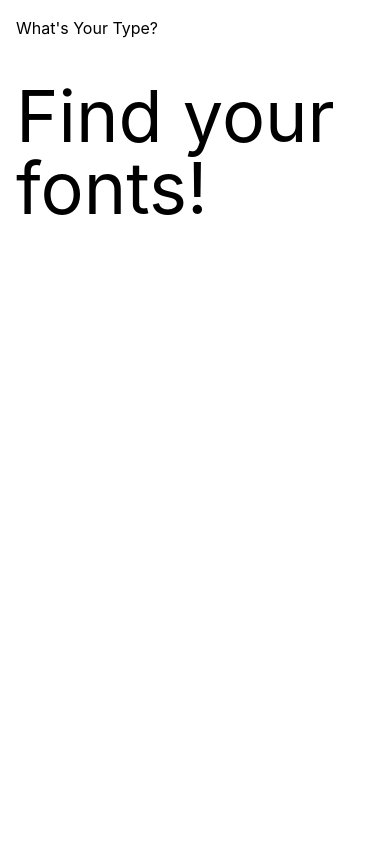
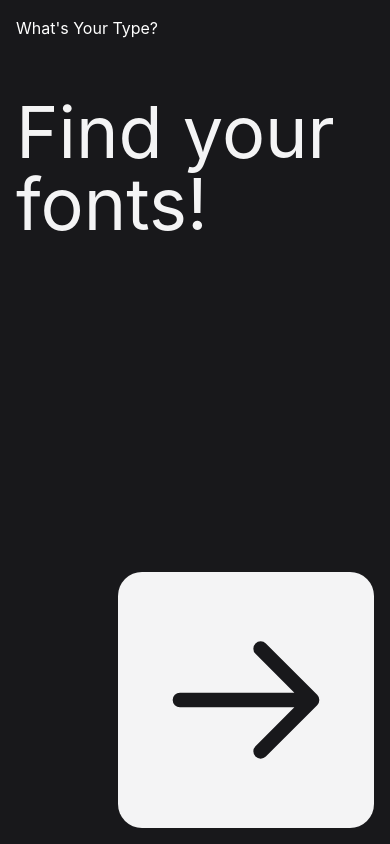
Before and after one commit to Computational-Creativity-Lab/Crowdsourcing-Font-Preferences, a Next.js app: page / in a window 390 px wide. Built offline with nearby package versions, Linux system fonts and the light colour scheme; a web font is replaced by a local one.

Commit message:
mobile view for survey page

```diff
--- a/src/components/FontCard.js
+++ b/src/components/FontCard.js
@@ -7,7 +7,6 @@ export default function FontCard({ fontStyle, pengram, chosenCard, cardNum }) {
         // ${chosenCard == cardNum ? "border border-solid border-white" : ""}
         className={`
            h-full bg-black flex rounded-3xl items-center relative justify-center select-none hover:cursor-pointer`}
-        // } h-full bg-black flex rounded-3xl items-center relative justify-center select-none hover:scale-[1.005] hover:cursor-pointer active:scale-[.99] hover:shadow-[0_25px_35px_rgba(0,0,0,.2)] duration-200`}
         initial={{ opacity: 0, scale: 0.95 }}
         animate={{ opacity: 1, scale: 1 }}
         exit={{ opacity: 0, scale: 0.95 }}
--- a/src/components/FontsPromptLeftCol.js
+++ b/src/components/FontsPromptLeftCol.js
@@ -34,6 +34,13 @@ export default function FontsPromptLeftCol(props) {
                 : "border border-solid border-black"
             } w-4 h-4 rounded-full`}
           ></div>
+          <div
+            className={`${
+              props.kwRound >= 3
+                ? "bg-slate-900"
+                : "border border-solid border-black"
+            } w-4 h-4 rounded-full`}
+          ></div>
         </div>
       </div>
     </div>
--- a/src/components/FontsPromptRightCol.js
+++ b/src/components/FontsPromptRightCol.js
@@ -49,14 +49,10 @@ export default function FontsPromptRightCol(props) {
     setBotCardState,
   } = props;
 
-  //const [FFI, setFFI] = useState(Math.floor(Math.random() * FONTS.length));
-  //const [SFI, setSFI] = useState(Math.floor(Math.random() * FONTS.length));
   const [chosenCard, setChosenCard] = useState();
   const [currentPengram, setCurrentPengram] = useState(pengrams[pengramIndex]);
   const [textFade, startTextFade] = useState(false);
 
-  // const [topCardState, setTopCardState] = useState(true);
-  // const [botCardState, setBotCardState] = useState(true);
   const topIsMounted = useRef(false);
   const botIsMounted = useRef(false);
 
@@ -102,8 +98,6 @@ export default function FontsPromptRightCol(props) {
     setTimeout(() => {
       //show card text again
       startTextFade(false);
-
-      //update font
     }, 500);
   };
 
@@ -125,27 +119,28 @@ export default function FontsPromptRightCol(props) {
     // pengramIndex++;
     // setCurrentPengram(pengrams[pengramIndex]);
 
-    if (props.kwRound < 2) {
+    if (props.kwRound < 3) {
       console.log();
       if (option != 1) {
         setTopCardState(false);
         setTimeout(() => {
           setTopCardState(true);
-        }, 1000);
+        }, 500);
       } else {
         //top card is clicked
         setBotCardState(false);
         setTimeout(() => {
           setBotCardState(true);
-        }, 1000);
+        }, 500);
       }
     }
   };
 
   return (
-    <div className={styles.rightCol}>
+    <div className="grid grid-rows-2 h-full">
+      {/* <div className={styles.rightCol}> */}
       <motion.div
-        className={styles.topRight}
+        className="row-span-1 px-4 pb-2 pt-4"
         onClick={() => {
           handleClick(1);
           fadeText();
@@ -161,7 +156,7 @@ export default function FontsPromptRightCol(props) {
         />
       </motion.div>
       <motion.div
-        className={styles.bottomRight}
+        className="row-span-2 px-4 pb-4 pt-2"
         onClick={() => {
           handleClick(2);
           fadeText();
--- a/src/components/datavis/DataBar.js
+++ b/src/components/datavis/DataBar.js
@@ -37,14 +37,21 @@ export default function DataBar(props) {
       onMouseLeave={() => setIsShown(false)}
       className={`${
         activeBar || activeOther
-          ? `bg-[url('/textures/${props.currentDescriptor}.png')] bg-cover hover:opacity-[1] hover:cursor-pointer`
+          ? `hover:opacity-[1] hover:cursor-pointer`
           : `bg-[#2B2C32] hover:cursor-default`
       } flex flex-col border-solid border-[#ffffff00]
       border p-4 rounded-full relative min-w-[48px]`}
       style={{ width: `${props.percentage}%` }}
     >
+      {(activeBar || activeOther) && (
+        <img
+          className="absolute z-0 top-0 left-0 w-full min-w-full min-h-full max-w-full max-h-full rounded-full"
+          src={`/textures/${props.currentDescriptor}.png`}
+        ></img>
+      )}
+
       <motion.p
-        className="text-black font-semibold whitespace-nowrap min-w-[0px]"
+        className="text-black font-semibold whitespace-nowrap min-w-[48px] z-10 max-w-full max-h-full rounded-full overflow-hidden"
         initial={{ opacity: 0 }}
         animate={{ opacity: 1 }}
         exit={{ opacity: 0 }}
@@ -65,7 +72,7 @@ export default function DataBar(props) {
             transition={{ ease: [0.16, 1, 0.3, 1], duration: 0.5 }}
             className="absolute !top-[-340px] !left-[-5px] origin-bottom z-10 mb-6 h-[344px] hover:cursor-default"
           >
-            <div className=" text-white bg-zinc-900 rounded-xl overflow-y-auto p-4 overflow-hidden drop-shadow-2xl w-[300px] h-[324px]">
+            <div className=" text-white bg-zinc-900 rounded-xl overflow-y-auto p-4 overflow-hidden drop-shadow-2xl w-[340px] h-[324px]">
               <p className="text-xl mb-8">
                 You picked Roboto which is a unique choice!
               </p>
@@ -81,8 +88,13 @@ export default function DataBar(props) {
                     }`}
                   >
                     <p>{index + 1}</p>
-                    {/* MIA need to autopulate top fonts list and their respective % based on backend data*/}
-                    <p>{font}</p>
+                    <p
+                      style={{
+                        fontFamily: `${font != "Other" ? font : ""}`,
+                      }}
+                    >
+                      {font}
+                    </p>
                     <p className="flex justify-self-end">
                       {props.allPercentages[index]}%
                     </p>
--- a/src/pages/index.js
+++ b/src/pages/index.js
@@ -20,23 +20,76 @@ export default function Home() {
         animate={{ opacity: 1 }}
         exit={{ opacity: 0 }}
         transition={{ duration: 0.5 }}
-        className="cursor-pointer"
+        className="cursor-pointer bg-zinc-900"
         onClick={() => Router.push("/survey")}
       >
-        <CustomCursor />
+        {/* <CustomCursor /> */}
         <HeadComp />
         <GlobalContainer>
-          <Navbar isBlack={true} />
-
+          <Navbar isBlack={false} />
           <motion.h1
             initial={{ opacity: 0 }}
             animate={{ opacity: 1 }}
             exit={{ opacity: 0 }}
             transition={{ ease: [0.16, 1, 0.3, 1], duration: 1 }}
-            className="px-4 py-4 text-7xl border-2 border-gray-900 pt-20"
+            className="text-zinc-100 px-4 py-4 text-7xl border-2 border-gray-900 pt-24"
           >
             Find your fonts!
           </motion.h1>
+          <motion.div
+            className="absolute bottom-4 right-4"
+            transition={{
+              ease: [0.16, 1, 0.3, 1],
+              duration: 1,
+            }}
+            whileHover={{
+              scale: 1.02,
+            }}
+            whileTap={{
+              scale: 0.99,
+            }}
+          >
+            <motion.svg
+              xmlns="http://www.w3.org/2000/svg"
+              className=" h-32 w-64 justify-center h-full grid text-center block items-center p-10 bg-zinc-100 text-zinc-900 rounded-3xl"
+              fill="none"
+              viewBox="0 0 24 24"
+              stroke="currentColor"
+              strokeWidth={2}
+            >
+              <path
+                strokeLinecap="round"
+                strokeLinejoin="round"
+                d="M14 5l7 7m0 0l-7 7m7-7H3"
+              />
+            </motion.svg>
+          </motion.div>
+
+          {/* <div className="grid grid-rows-2 p-4">
+              <div></div>
+              <div className="row-start-2 bg-zinc-900  text-white rounded-3xl">
+                <svg
+                  xmlns="http://www.w3.org/2000/svg"
+                  className="h-6 w-6 justify-center h-full grid text-center block items-center"
+                  fill="none"
+                  viewBox="0 0 24 24"
+                  stroke="currentColor"
+                  strokeWidth={2}
+                >
+                  <path
+                    strokeLinecap="round"
+                    strokeLinejoin="round"
+                    d="M17 8l4 4m0 0l-4 4m4-4H3"
+                  />
+                </svg>
+                <p
+                  className="justify-center h-full grid text-center block items-center"
+                  self-center
+                >
+                  Click to start
+                </p>
+              </div>
+            </div> */}
         </GlobalContainer>
       </motion.main>
     </AnimatePresence>
--- a/src/pages/survey.js
+++ b/src/pages/survey.js
@@ -73,7 +73,7 @@ export default function Survey() {
 
   //when each keyword round is over
   useEffect(() => {
-    if (kwRound == 3) {
+    if (kwRound == 4) {
       setKwRound(0);
       setQIdx(qIdx + 1);
       const [font1, font2] = getTwoRandomItems();
@@ -154,7 +154,7 @@ export default function Survey() {
           <JoyRide joyrideState={joyrideState} />
         )} */}
 
-        <div className="grid h-full grid-cols-2 pt-14">
+        <div className="grid h-full grid-cols-1 grid-rows-[1fr_2fr] md:grid-rows-1 md:grid-cols-2 pt-14">
           <FontsPromptLeftCol qCount={qIdx} keyword={adj} kwRound={kwRound} />
           <FontsPromptRightCol
             onclickHandler={handleClick}
```
Also changed, not shown: src/pages/index.module.css (+0 -12 lines).
